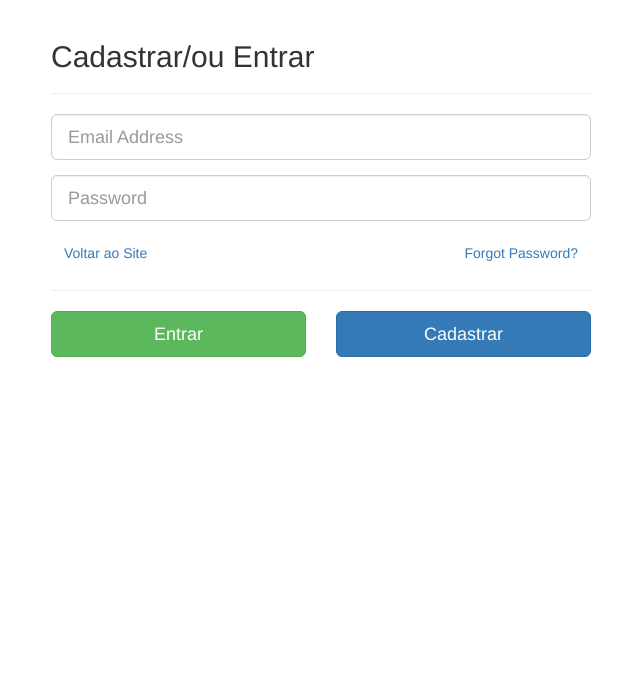
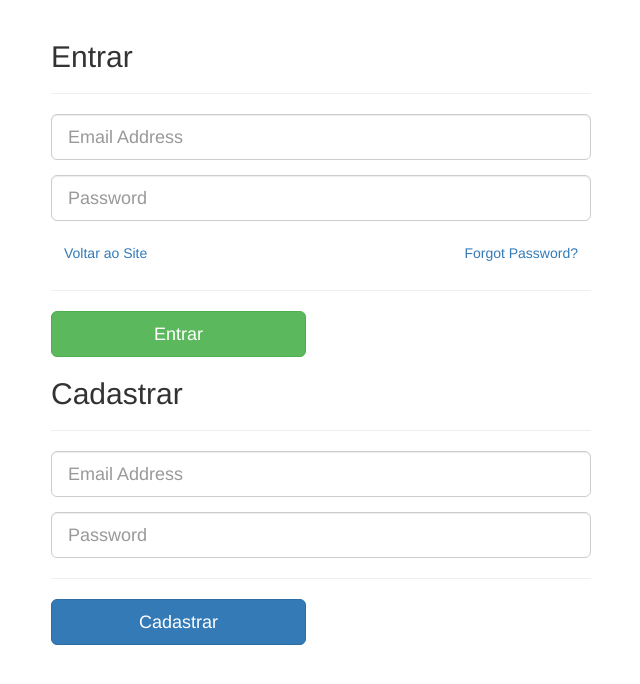
Before and after one commit to EvaneiFreitas/Projetosistema, a PHP site: page /login.html in a window 1280 px wide. Shown: the top 684 px of the page, without its empty margins (319-959 px from the left). Run offline with PHP 8.4, Linux system fonts and the light colour scheme; some libraries are stand-ins or nearby versions.

Commit message:
atualizando formulario de login e cadastro

```diff
--- a/css/style.css
+++ b/css/style.css
@@ -44,3 +44,7 @@ h4{
     color:#FFF;
 
 }
+
+.btncadastrar{
+    margin-bottom: 40px;
+}
--- a/login.html
+++ b/login.html
@@ -19,7 +19,7 @@
     <div class="col-xs-12 col-sm-8 col-md-6 col-sm-offset-2 col-md-offset-3">
 		<form role="form">
 			<fieldset>
-				<h2>Cadastrar/ou Entrar</h2>
+				<h2>Entrar</h2>
 				<hr class="colorgraph">
 				<div class="form-group">
                     <input type="email" name="email" id="email" class="form-control input-lg" placeholder="Email Address">
@@ -40,8 +40,26 @@
 					<div class="col-xs-6 col-sm-6 col-md-6">
                         <input type="submit" class="btn btn-lg btn-success btn-block" value="Entrar">
 					</div>
+				</div>
 
-					<div class="col-xs-6 col-sm-6 col-md-6">
+			</fieldset>
+		</form>
+
+		<form role="form">
+			<fieldset>
+				<h2>Cadastrar</h2>
+				<hr class="colorgraph">
+				<div class="form-group">
+                    <input type="email" name="email" id="email" class="form-control input-lg" placeholder="Email Address">
+				</div>
+				<div class="form-group">
+                    <input type="password" name="password" id="password" class="form-control input-lg" placeholder="Password">
+				</div>
+
+				 <!--INICIO CADASTRAR E ENTRAR NO SITE-->
+				<hr class="colorgraph">
+				<div class="row">
+				<div class="col-xs-6 col-sm-6 col-md-6 btncadastrar">
 						<a href="" class="btn btn-lg btn-primary btn-block">Cadastrar</a>
 					</div>
 				</div>
```
